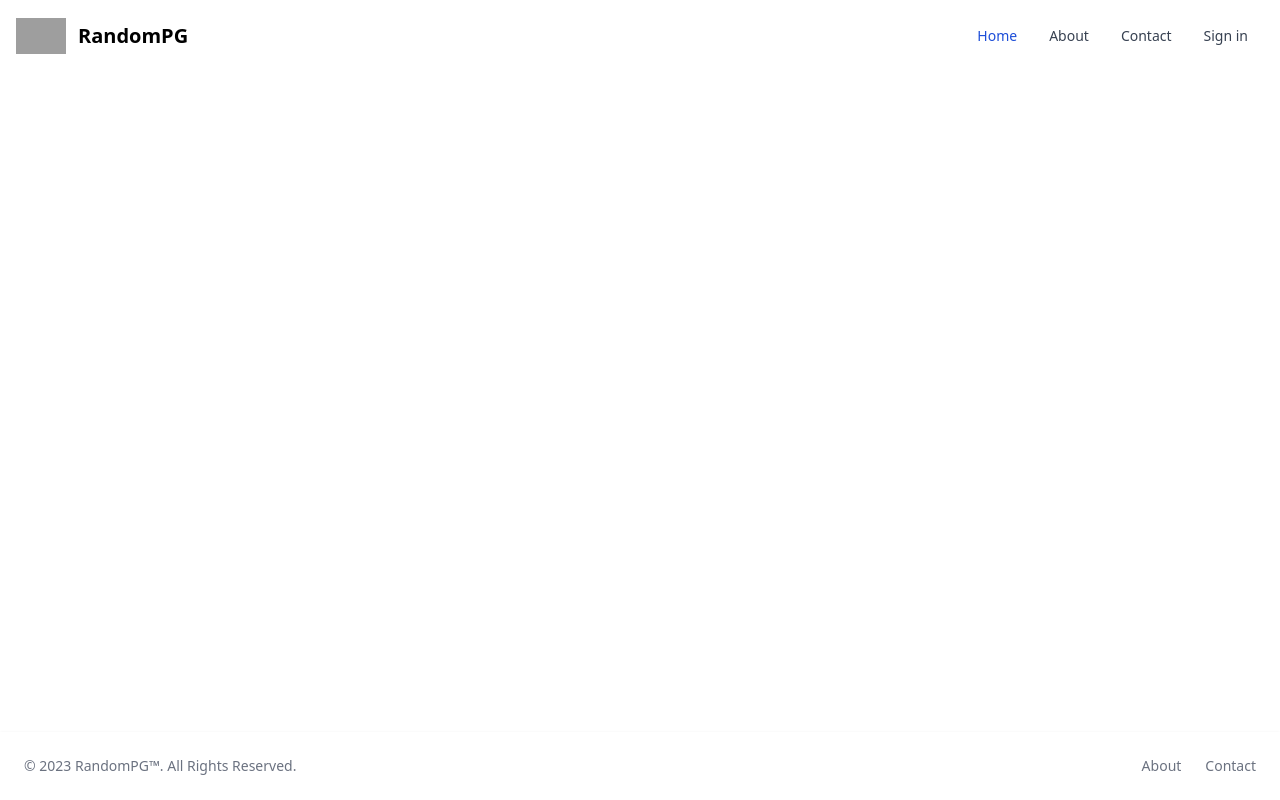
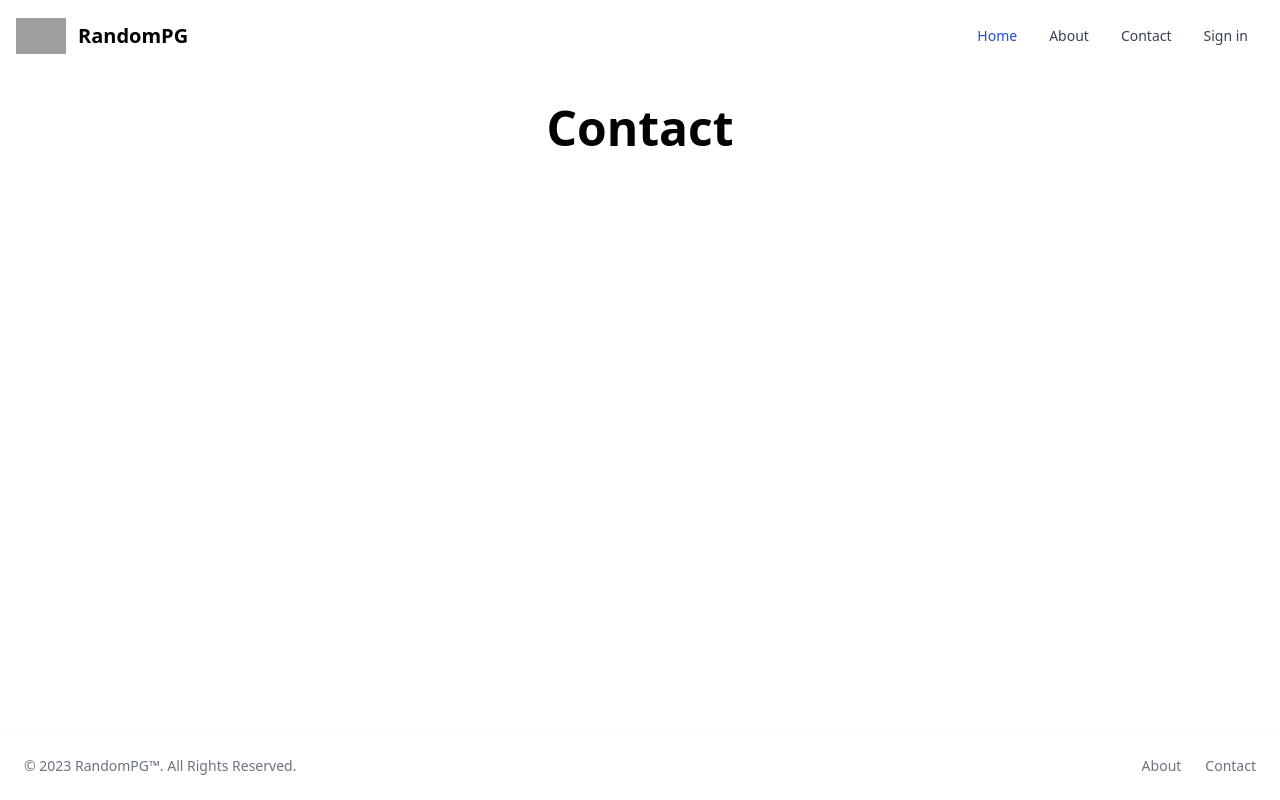
Before and after one commit to aynaever/random-photo, a Next.js app: page /contact in a window 1280 px wide. Built offline with nearby package versions, Linux system fonts and the light colour scheme; grey boxes are pictures that could not be loaded.

Commit message:
add Head component and change title and add meta tags

```diff
--- a/pages/contact.js
+++ b/pages/contact.js
@@ -1,8 +1,16 @@
 import Layout from '../components/layout';
+import Head from 'next/head';
 
 export default function Contact() {
 	return (
-		<Layout>
-		</Layout>
+		<>
+			<Head>
+				<title>Contact</title>
+				<meta name="description" content="Contact Page" />
+			</Head>
+			<Layout>
+				<h1 className="text-center text-3xl sm:text-4xl md:text-5xl font-bold my-8">Contact</h1>
+			</Layout>
+		</>
 	);
 }
```
